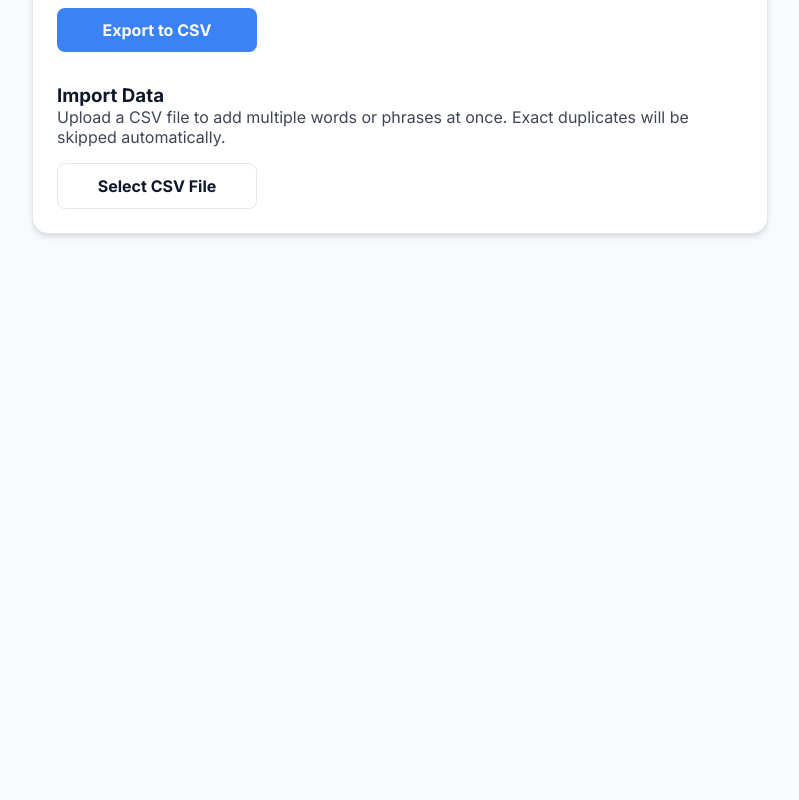
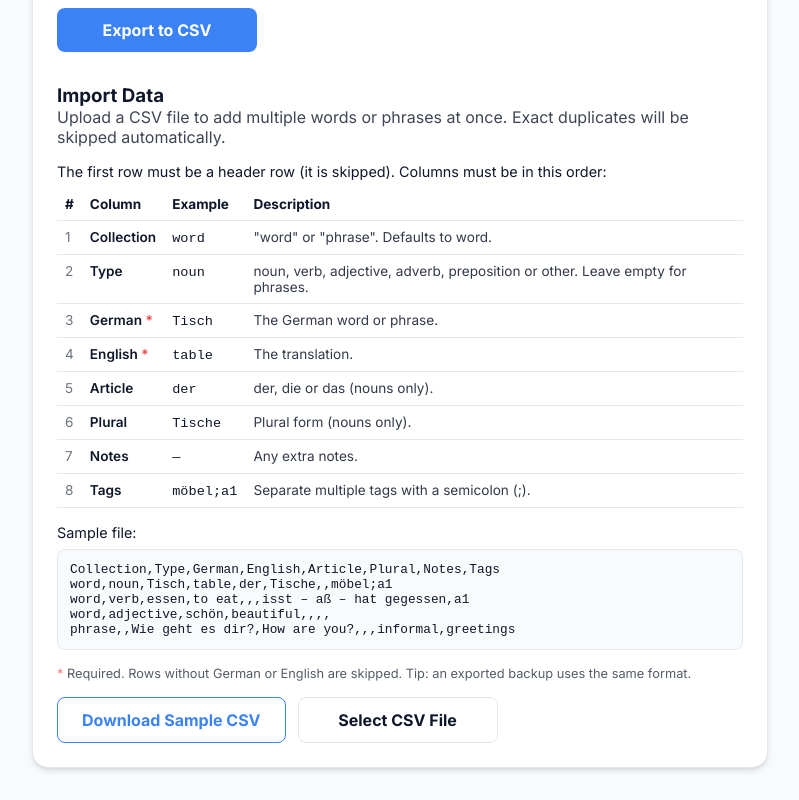
Before and after one commit to ardel-c/deutsch-lernen, a React (Vite) app: page /data in a window 1280 px wide. Shown: the part 408-1208 px from the top of the page, without its empty margins (240-1039 px from the left). Before the commit the page ends 800 px from the top, so only its background shows below. Built offline with nearby package versions, Linux system fonts and the light colour scheme; no server answers; the database is empty; sample sign-in values are in the browser's storage.

Commit message:
feat: enhance CSV export functionality with header and sample data display

```diff
--- a/src/components/DataManagement.jsx
+++ b/src/components/DataManagement.jsx
@@ -5,6 +5,42 @@ import { db } from '../firebase';
 import { collection, writeBatch, doc, serverTimestamp } from 'firebase/firestore';
 import { renameGlobalTag, deleteGlobalTag } from '../utils/firestore';
 import { FiEdit2, FiTrash2, FiCheck, FiX } from 'react-icons/fi';
+
+const CSV_HEADER = ['Collection', 'Type', 'German', 'English', 'Article', 'Plural', 'Notes', 'Tags'];
+
+const csvColumns = [
+  { name: 'Collection', required: false, example: 'word', description: '"word" or "phrase". Defaults to word.' },
+  { name: 'Type', required: false, example: 'noun', description: 'noun, verb, adjective, adverb, preposition or other. Leave empty for phrases.' },
+  { name: 'German', required: true, example: 'Tisch', description: 'The German word or phrase.' },
+  { name: 'English', required: true, example: 'table', description: 'The translation.' },
+  { name: 'Article', required: false, example: 'der', description: 'der, die or das (nouns only).' },
+  { name: 'Plural', required: false, example: 'Tische', description: 'Plural form (nouns only).' },
+  { name: 'Notes', required: false, example: '', description: 'Any extra notes.' },
+  { name: 'Tags', required: false, example: 'möbel;a1', description: 'Separate multiple tags with a semicolon (;).' }
+];
+
+const sampleRows = [
+  ['word', 'noun', 'Tisch', 'table', 'der', 'Tische', '', 'möbel;a1'],
+  ['word', 'verb', 'essen', 'to eat', '', '', 'isst – aß – hat gegessen', 'a1'],
+  ['word', 'adjective', 'schön', 'beautiful', '', '', '', ''],
+  ['phrase', '', 'Wie geht es dir?', 'How are you?', '', '', 'informal', 'greetings']
+];
+
+function downloadCsv(rows, filename) {
+  const csvContent = rows.map(e => e.map(item => `"${String(item).replace(/"/g, '""')}"`).join(",")).join("\n");
+  const bom = new Uint8Array([0xEF, 0xBB, 0xBF]); // UTF-8 Byte Order Mark
+  const blob = new Blob([bom, csvContent], { type: 'text/csv;charset=utf-8;' });
+  const url = URL.createObjectURL(blob);
+  const link = document.createElement('a');
+  link.href = url;
+  link.setAttribute('download', filename);
+  document.body.appendChild(link);
+  link.click();
+  document.body.removeChild(link);
+  URL.revokeObjectURL(url);
+}
+
+const cellStyle = { padding: '0.5rem', borderBottom: '1px solid var(--border)', textAlign: 'left', verticalAlign: 'top' };
 
 export default function DataManagement() {
   const { currentUser } = useAuth();
@@ -55,9 +91,7 @@ export default function DataManagement() {
   };
 
   const handleExport = () => {
-    const rows = [
-      ['Collection', 'Type', 'German', 'English', 'Article', 'Plural', 'Notes', 'Tags']
-    ];
+    const rows = [CSV_HEADER];
 
     const sanitize = (str) => (str || '').replace(/[\r\n]+/g, ' ');
 
@@ -87,16 +121,7 @@ export default function DataManagement() {
       ]);
     });
 
-    const csvContent = rows.map(e => e.map(item => `"${String(item).replace(/"/g, '""')}"`).join(",")).join("\n");
-    const bom = new Uint8Array([0xEF, 0xBB, 0xBF]); // UTF-8 Byte Order Mark
-    const blob = new Blob([bom, csvContent], { type: 'text/csv;charset=utf-8;' });
-    const url = URL.createObjectURL(blob);
-    const link = document.createElement('a');
-    link.href = url;
-    link.setAttribute('download', 'deutsch_lernen_backup.csv');
-    document.body.appendChild(link);
-    link.click();
-    document.body.removeChild(link);
+    downloadCsv(rows, 'deutsch_lernen_backup.csv');
   };
 
   const handleImport = async (e) => {
@@ -274,6 +299,51 @@ export default function DataManagement() {
           <div>
             <h3>Import Data</h3>
             <p style={{ opacity: 0.8, marginBottom: '1rem' }}>Upload a CSV file to add multiple words or phrases at once. Exact duplicates will be skipped automatically.</p>
+
+            <p style={{ fontSize: '0.9rem', marginBottom: '0.5rem' }}>
+              The first row must be a header row (it is skipped). Columns must be in this order:
+            </p>
+            <div style={{ overflowX: 'auto', marginBottom: '1rem' }}>
+              <table style={{ width: '100%', borderCollapse: 'collapse', fontSize: '0.85rem' }}>
+                <thead>
+                  <tr>
+                    <th style={cellStyle}>#</th>
+                    <th style={cellStyle}>Column</th>
+                    <th style={cellStyle}>Example</th>
+                    <th style={cellStyle}>Description</th>
+                  </tr>
+                </thead>
+                <tbody>
+                  {csvColumns.map((col, i) => (
+                    <tr key={col.name}>
+                      <td style={{ ...cellStyle, opacity: 0.6 }}>{i + 1}</td>
+                      <td style={{ ...cellStyle, fontWeight: '600', whiteSpace: 'nowrap' }}>
+                        {col.name}{col.required && <span style={{ color: 'var(--danger)' }} title="Required"> *</span>}
+                      </td>
+                      <td style={{ ...cellStyle, whiteSpace: 'nowrap' }}><code>{col.example || '—'}</code></td>
+                      <td style={{ ...cellStyle, opacity: 0.85 }}>{col.description}</td>
+                    </tr>
+                  ))}
+                </tbody>
+              </table>
+            </div>
+
+            <p style={{ fontSize: '0.9rem', marginBottom: '0.5rem' }}>Sample file:</p>
+            <pre style={{ background: 'var(--bg-color)', border: '1px solid var(--border)', borderRadius: '8px', padding: '0.75rem', fontSize: '0.8rem', overflowX: 'auto', marginBottom: '1rem' }}>
+              {[CSV_HEADER, ...sampleRows].map(row => row.join(',')).join('\n')}
+            </pre>
+            <p style={{ fontSize: '0.8rem', opacity: 0.7, marginBottom: '1rem' }}>
+              <span style={{ color: 'var(--danger)' }}>*</span> Required. Rows without German or English are skipped. Tip: an exported backup uses the same format.
+            </p>
+
+            <div style={{ display: 'flex', gap: '0.75rem', flexWrap: 'wrap' }}>
+              <button
+                type="button"
+                onClick={() => downloadCsv([CSV_HEADER, ...sampleRows], 'deutsch_lernen_sample.csv')}
+                style={{ ...buttonStyle, background: 'var(--card-bg)', color: 'var(--primary)', border: '1px solid var(--primary)' }}
+              >
+                Download Sample CSV
+              </button>
               <input
                 type="file"
                 accept=".csv"
@@ -298,5 +368,6 @@ export default function DataManagement() {
           </div>
         </div>
       </div>
+    </div>
   );
 }
```
Lines whose indentation alone changed are shown as unchanged.
